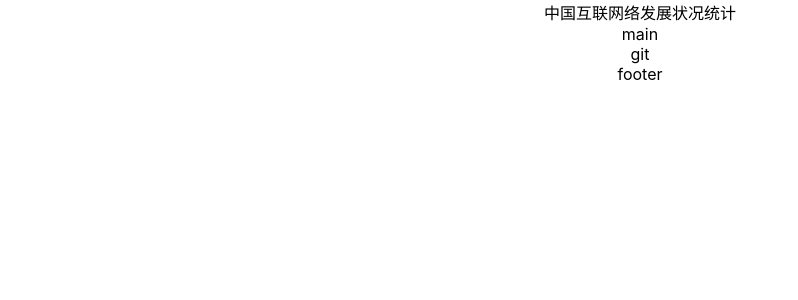
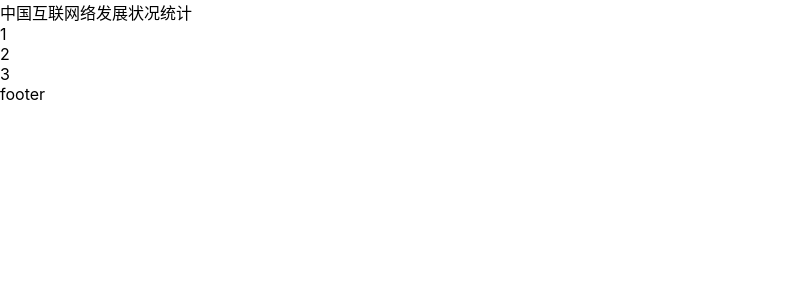
Before and after one commit to ml1234256/big-screen-demo-1, a React (Create React App) app: page / in a window 1280 px wide. Shown: the top 300 px of the page, without its empty margins (0-798 px from the left). Built offline with nearby package versions, Linux system fonts and the light colour scheme.

Commit message:
优化文件结构

```diff
--- a/package.json
+++ b/package.json
@@ -12,6 +12,7 @@
     "@types/react-dom": "^17.0.0",
     "react": "^17.0.2",
     "react-dom": "^17.0.2",
+    "react-router-dom": "^5.2.0",
     "react-scripts": "4.0.3",
     "typescript": "^4.1.2",
     "web-vitals": "^1.0.1"
@@ -41,6 +42,7 @@
     ]
   },
   "devDependencies": {
+    "@types/react-router-dom": "^5.1.8",
     "node-sass": "npm:dart-sass@1.25.0"
   }
 }
--- a/src/App.scss
+++ /dev/null
@@ -1,38 +0,0 @@
-.App {
-  text-align: center;
-}
-
-.App-logo {
-  height: 40vmin;
-  pointer-events: none;
-}
-
-@media (prefers-reduced-motion: no-preference) {
-  .App-logo {
-    animation: App-logo-spin infinite 20s linear;
-  }
-}
-
-.App-header {
-  background-color: #282c34;
-  min-height: 100vh;
-  display: flex;
-  flex-direction: column;
-  align-items: center;
-  justify-content: center;
-  font-size: calc(10px + 2vmin);
-  color: white;
-}
-
-.App-link {
-  color: #61dafb;
-}
-
-@keyframes App-logo-spin {
-  from {
-    transform: rotate(0deg);
-  }
-  to {
-    transform: rotate(360deg);
-  }
-}
--- a/src/App.tsx
+++ b/src/App.tsx
@@ -1,25 +1,16 @@
-import React from 'react';
-import logo from './logo.svg';
-import './App.scss';
+import { Route, HashRouter, Switch } from 'react-router-dom';
+import { Home } from './pages/Home';
 
 function App() {
   return (
     <div className="App">
-      <header>中国互联网络发展状况统计</header>
-      <main>
-        main
-        <section className="chart-1"></section>
-        <section className="chart-2"></section>
-        <section className="chart-3"></section>
-        <section className="chart-4"></section>
-        <section className="chart-5"></section>git
-        <section className="chart-6"></section>
-        <section className="chart-7"></section>
-        <section className="chart-8"></section>
-      </main>
-      <footer>
-        footer
-      </footer>
+      <HashRouter>
+        <Switch>
+          <Route path='/'>
+            <Home />
+          </Route>
+        </Switch>
+      </HashRouter>
     </div>
   );
 }
--- a/src/index.tsx
+++ b/src/index.tsx
@@ -1,6 +1,6 @@
 import React from 'react';
 import ReactDOM from 'react-dom';
-import './index.scss';
+import './shared/index.scss';
 import App from './App';
 import reportWebVitals from './reportWebVitals';
 
--- /dev/null
+++ b/src/pages/Home.tsx
@@ -0,0 +1,19 @@
+import React from "react";
+import './home.scss';
+
+
+export const Home = () => {
+    return (
+        <div className="home">
+            <header>中国互联网络发展状况统计</header>
+            <main>
+                <section className="section-1">1</section>
+                <section className="section-2">2</section>
+                <section className="section-3">3</section>
+            </main>
+            <footer>
+                footer
+            </footer>
+        </div>
+    );
+}
--- /dev/null
+++ b/src/shared/_helper.scss
@@ -0,0 +1,6 @@
+$blue: #002866;
+$font-hei: -apple-system, "Noto Sans", "Helvetica Neue", Helvetica,
+  "Nimbus Sans L", Arial, "Liberation Sans", "PingFang SC", "Hiragino Sans GB",
+  "Noto Sans CJK SC", "Source Han Sans SC", "Source Han Sans CN",
+  "Microsoft YaHei", "Wenquanyi Micro Hei", "WenQuanYi Zen Hei", "ST Heiti",
+  SimHei, "WenQuanYi Zen Hei Sharp", sans-serif;
--- a/src/index.scss
+++ b/src/shared/index.scss
@@ -1,4 +1,5 @@
 @import-normalize;
+@import "helper";
 body {
   margin: 0;
   font-family: -apple-system, BlinkMacSystemFont, "Segoe UI", "Roboto", "Oxygen",
@@ -12,3 +13,28 @@ code {
   font-family: source-code-pro, Menlo, Monaco, Consolas, "Courier New",
     monospace;
 }
+* {
+  box-sizing: border-box;
+  font-weight: normal;
+  margin: 0;
+  padding: 0;
+}
+*::before {
+  box-sizing: border-box;
+}
+*::after {
+  box-sizing: border-box;
+}
+body {
+  font-family: $font-hei;
+  font-size: 16px;
+}
+
+h1,
+h2,
+h3,
+h4,
+h5,
+h6 {
+  font-size: 16px;
+}
```
Also changed, not shown: src/pages/home.scss (added), 1 other file (tests, documents, lock files or other folders).
